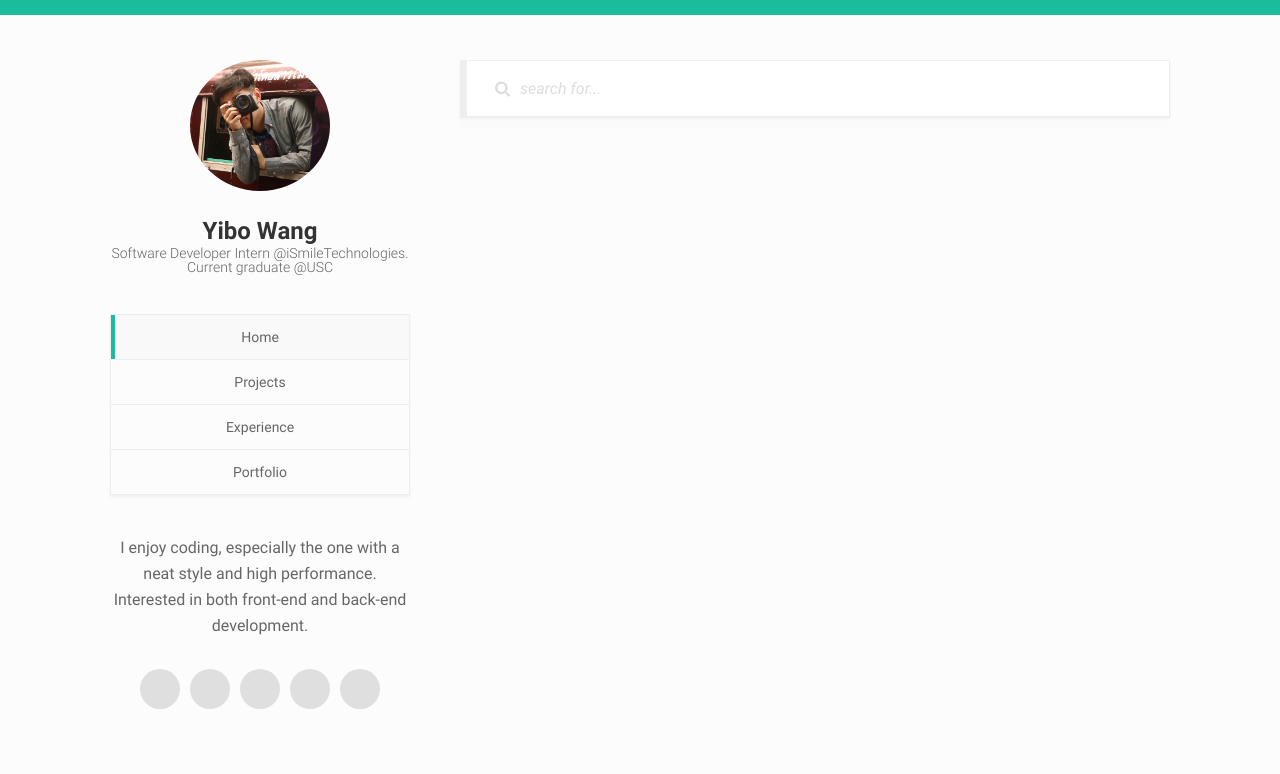
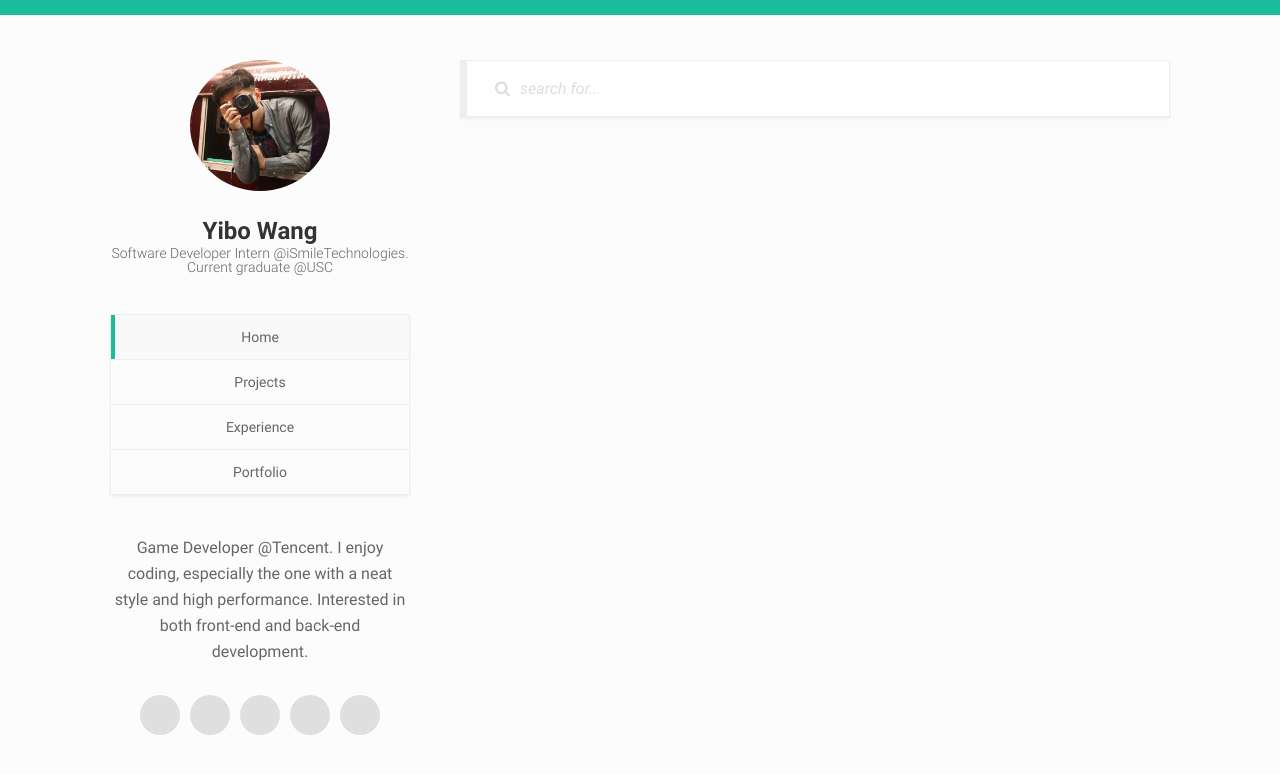
Before and after one commit to LoneRan/loneran.github.io, a Jekyll site: the page built from index.html, in a window 1280 px wide. Shown: the top 774 px of the page. Built offline with Jekyll 4.4.1, drawn with Linux system fonts in a browser that asks for light colours.

Commit message:
Update _config.yml

```diff
--- a/_config.yml
+++ b/_config.yml
@@ -3,7 +3,7 @@
 name: Yibo Wang
 job_title: Software Developer Intern @iSmileTechnologies. Current graduate @USC
 email: yibo.ivan.wang@gmail.com
-description: I enjoy coding, especially the one with a neat style and high performance. Interested in both front-end and back-end development.
+description: Game Developer @Tencent. I enjoy coding, especially the one with a neat style and high performance. Interested in both front-end and back-end development.
 avatar: /assets/images/IMG_2039.jpeg
 favicon: /favicon.ico
 twitter_handler: your_handler
```
